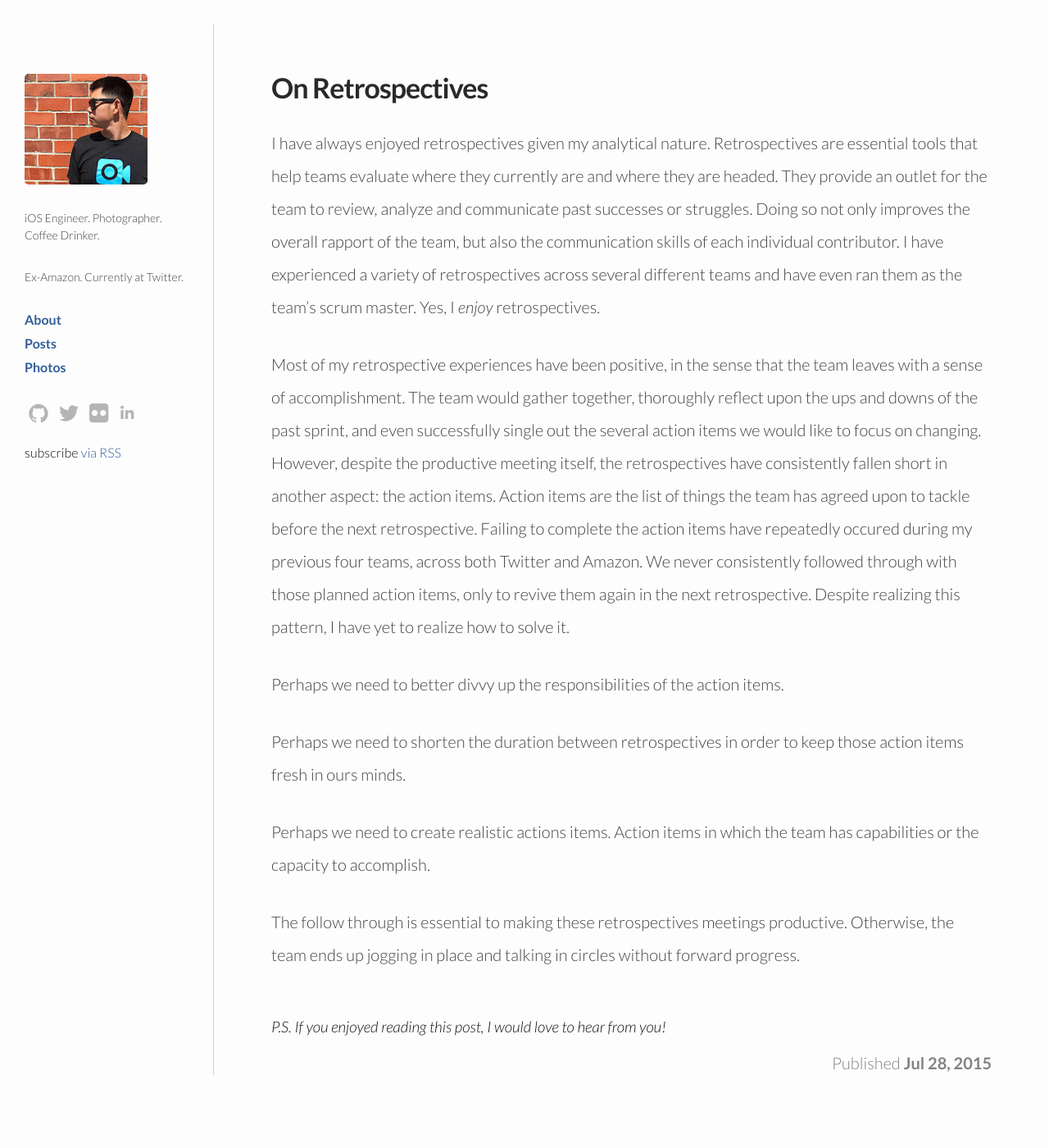
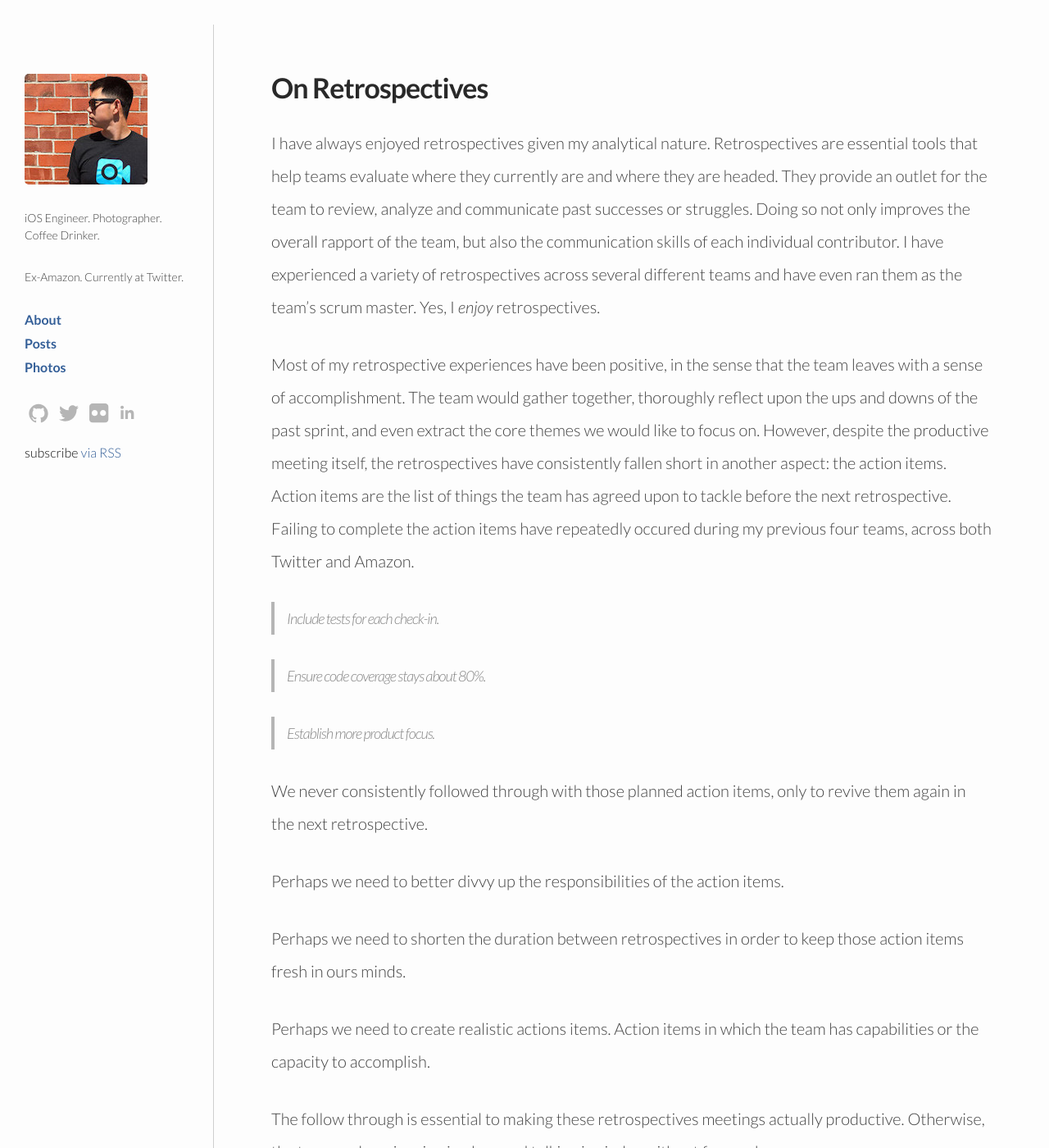
Before and after one commit to wyattlam1/wyattlam1.github.io, a Jekyll site: the page built from _posts/2015-07-28-on-retrospectives.markdown, in a window 1280 px wide and 1400 px high. Shown: the whole window at 82% size. Built offline with Jekyll 4.4.1, drawn with Linux system fonts in a browser that asks for light colours; some of the changed text lies outside the part shown.

Commit message:
finalized "On Retrospectives" post

```diff
--- a/_posts/2015-07-28-on-retrospectives.markdown
+++ b/_posts/2015-07-28-on-retrospectives.markdown
@@ -6,7 +6,15 @@ categories: process team management
 ---
 I have always enjoyed retrospectives given my analytical nature.  Retrospectives are essential tools that help teams evaluate where they currently are and where they are headed.  They provide an outlet for the team to review, analyze and communicate past successes or struggles.  Doing so not only improves the overall rapport of the team, but also the communication skills of each individual contributor.  I have experienced a variety of retrospectives across several different teams and have even ran them as the team’s scrum master.  Yes, I *enjoy* retrospectives.
 
-Most of my retrospective experiences have been positive, in the sense that the team leaves with a sense of accomplishment.  The team would gather together, thoroughly reflect upon the ups and downs of the past sprint, and even successfully single out the several action items we would like to focus on changing.  However, despite the productive meeting itself, the retrospectives have consistently fallen short in another aspect: the action items.  Action items are the list of things the team has agreed upon to tackle before the next retrospective.  Failing to complete the action items have repeatedly occured during my previous four teams, across both Twitter and Amazon.  We never consistently followed through with those planned action items, only to revive them again in the next retrospective.  Despite realizing this pattern, I have yet to realize how to solve it.
+Most of my retrospective experiences have been positive, in the sense that the team leaves with a sense of accomplishment.  The team would gather together, thoroughly reflect upon the ups and downs of the past sprint, and even extract the core themes we would like to focus on.  However, despite the productive meeting itself, the retrospectives have consistently fallen short in another aspect: the action items.  Action items are the list of things the team has agreed upon to tackle before the next retrospective.  Failing to complete the action items have repeatedly occured during my previous four teams, across both Twitter and Amazon.
+
+> Include tests for each check-in.
+
+> Ensure code coverage stays about 80%.
+
+> Establish more product focus.
+
+We never consistently followed through with those planned action items, only to revive them again in the next retrospective.
 
 Perhaps we need to better divvy up the responsibilities of the action items.
 
@@ -14,4 +22,4 @@ Perhaps we need to shorten the duration between retrospectives in order to keep
 
 Perhaps we need to create realistic actions items.  Action items in which the team has capabilities or the capacity to accomplish.
 
-The follow through is essential to making these retrospectives meetings productive.  Otherwise, the team ends up jogging in place and talking in circles without forward progress.
+The follow through is essential to making these retrospectives meetings actually productive.  Otherwise, the team ends up jogging in place and talking in circles without forward progress.
```
